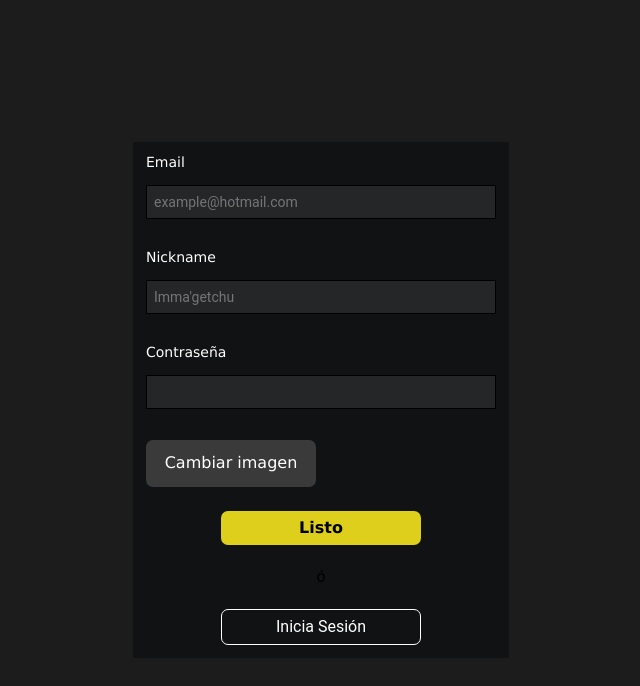
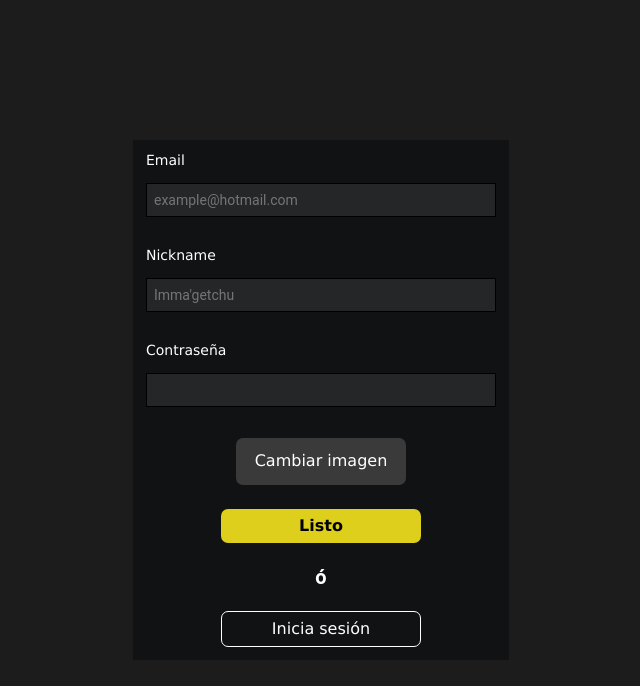
Before and after one commit to lorddesert/sesion-del-locro, a React app: page / in a window 1280 px wide. Both pictures are taken after typing "Sample", "Sample123" into the empty fields and a click on the button "¿No tienes una cuenta?". Shown: the top 686 px of the page, without its empty margins (319-959 px from the left). Built offline with nearby package versions, Linux system fonts and the light colour scheme.

Commit message:
change styles

```diff
--- a/src/components/Register/Register.jsx
+++ b/src/components/Register/Register.jsx
@@ -138,7 +138,7 @@ const Register = props => {
             </label>
           </section>
 
-          <div style={{ display: "flex", placeItems: "center" }}>
+          <div style={{ display: "flex", placeItems: "center", margin: "0 auto" }}>
             {img && <img src={img} alt="imagen del usuario" />}
             <PrimaryButton
               action={(e) => {
@@ -159,11 +159,11 @@ const Register = props => {
           <PrimaryButton value="Listo" action={register} /> {/*//! End register */}
 
           <p>
-          <strong>ó</strong>
+          <strong style={{fontSize: "20px", fontWeight: "bold", color: 'white'}}>ó</strong>
         </p>
         <SecondaryButton
           id="logIn"
-          value="Inicia Sesión"
+          value="Inicia sesión"
           action={returnToLogin}
         />
         </form>
--- a/src/components/SecondaryButton/SecondaryButton.scss
+++ b/src/components/SecondaryButton/SecondaryButton.scss
@@ -8,7 +8,7 @@
 .SecondaryButton {
   padding: .5em;
     button {
-      font-family: 'Roboto', Verdana, Geneva, Tahoma, sans-serif;
+      font-family: 'Poppins', Verdana, Geneva, Tahoma, sans-serif;
       font-size: 1.5rem;
       font-weight: bold;
       cursor: pointer;
```
